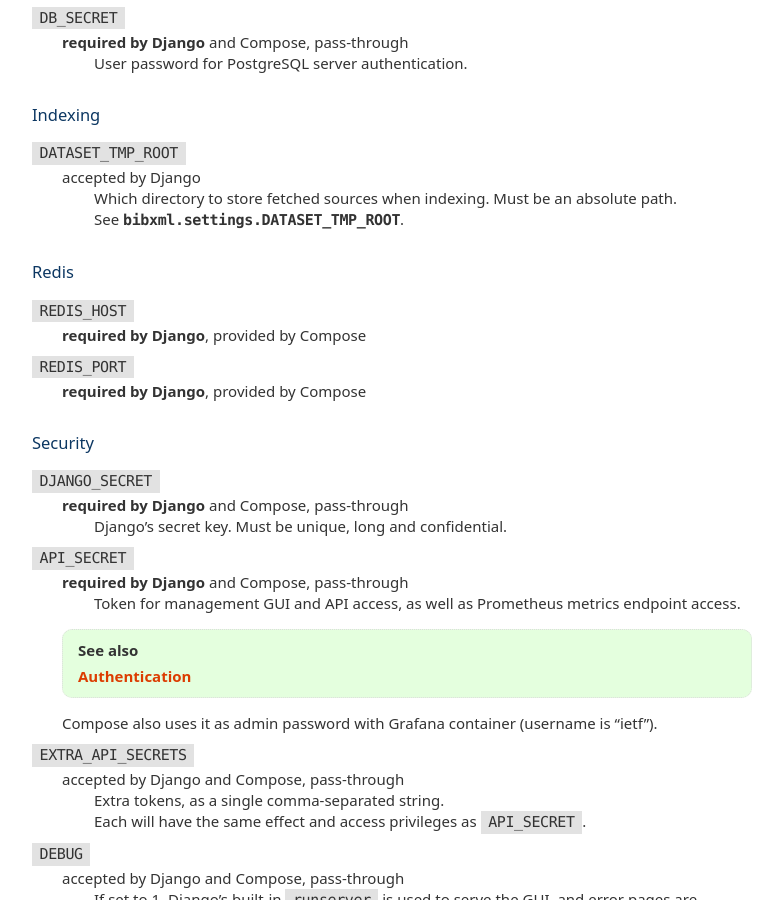
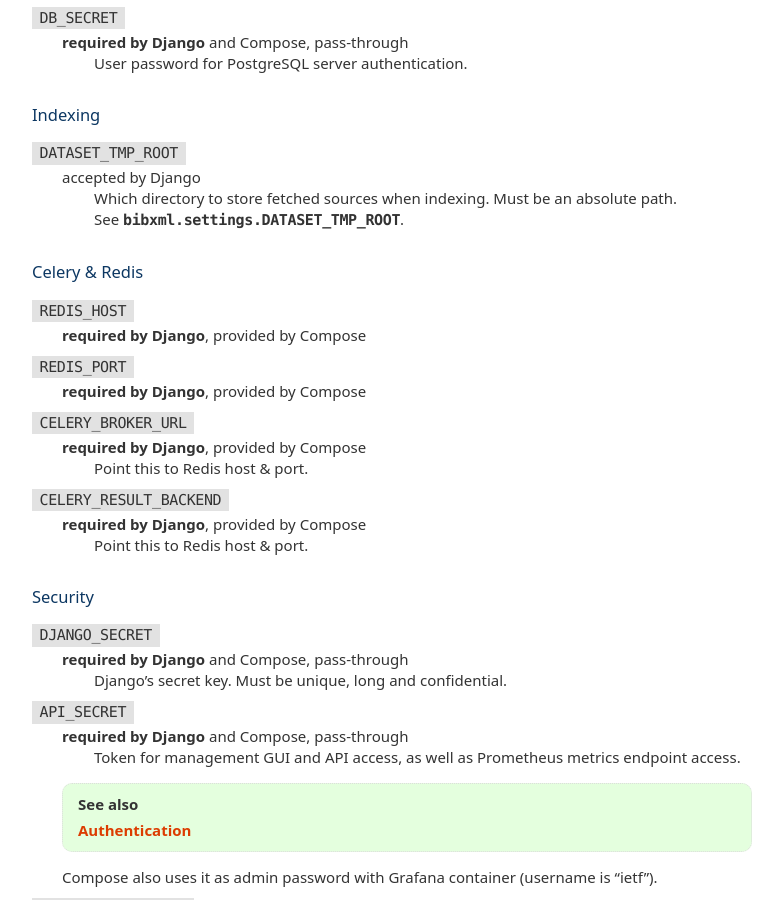
Before and after one commit to ietf-tools/bibxml-service, a Sphinx documentation site: the page built from docs/ref/env.rst, in a window 1280 px wide and 900 px high, scrolled down 2158 px. Shown: the whole window, without its empty margins (248-1031 px from the left). Built offline with Sphinx 7.4.7, drawn with Linux system fonts in a browser that asks for light colours; pages that are not in the unit, such as notebooks, are missing from menus.

Commit message:
docs(ref/env): document Celery-related variables

```diff
--- a/docs/ref/env.rst
+++ b/docs/ref/env.rst
@@ -131,14 +131,24 @@
     See :data:`bibxml.settings.DATASET_TMP_ROOT`.
 
 
-Redis
------
+Celery & Redis
+--------------
 
 ``REDIS_HOST``
     **required by Django**, provided by Compose
 
 ``REDIS_PORT``
     **required by Django**, provided by Compose
+
+``CELERY_BROKER_URL``
+    **required by Django**, provided by Compose
+
+    Point this to Redis host & port.
+
+``CELERY_RESULT_BACKEND``
+    **required by Django**, provided by Compose
+
+    Point this to Redis host & port.
 
 
 Security
```
